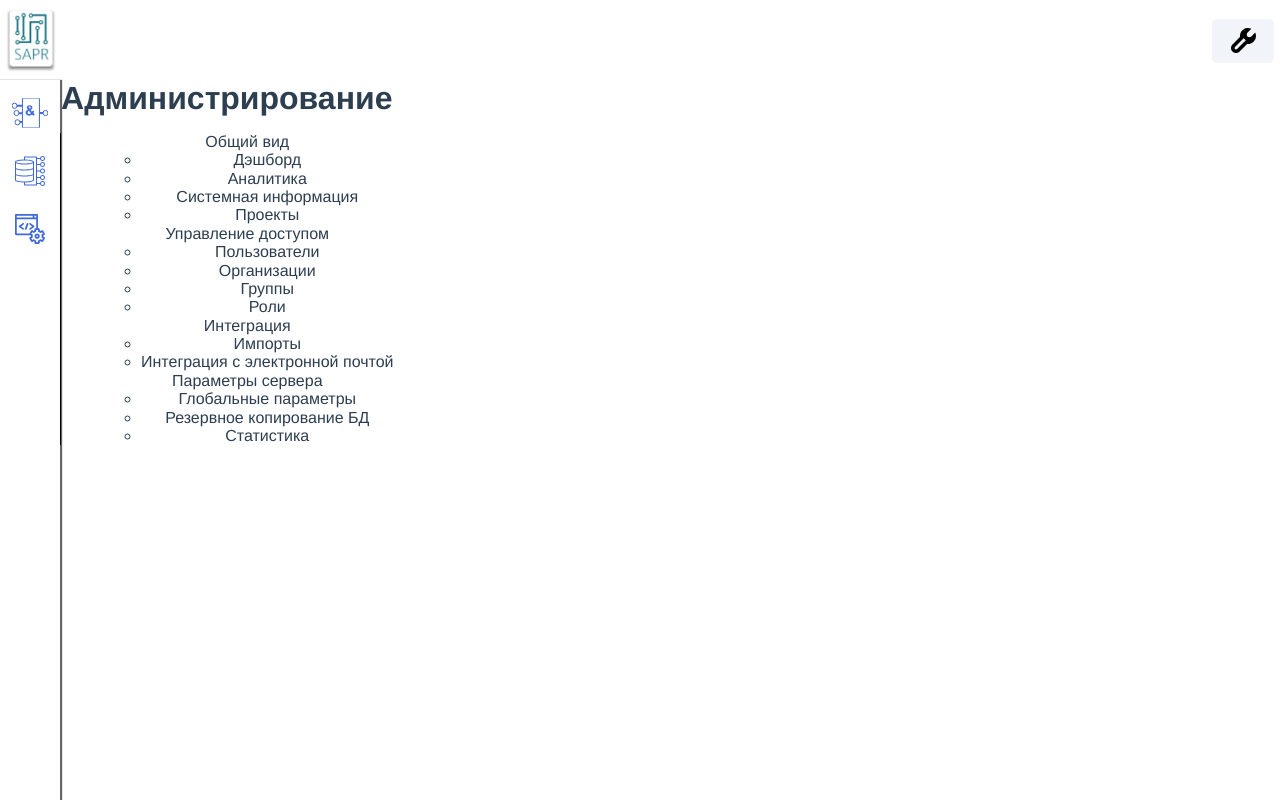
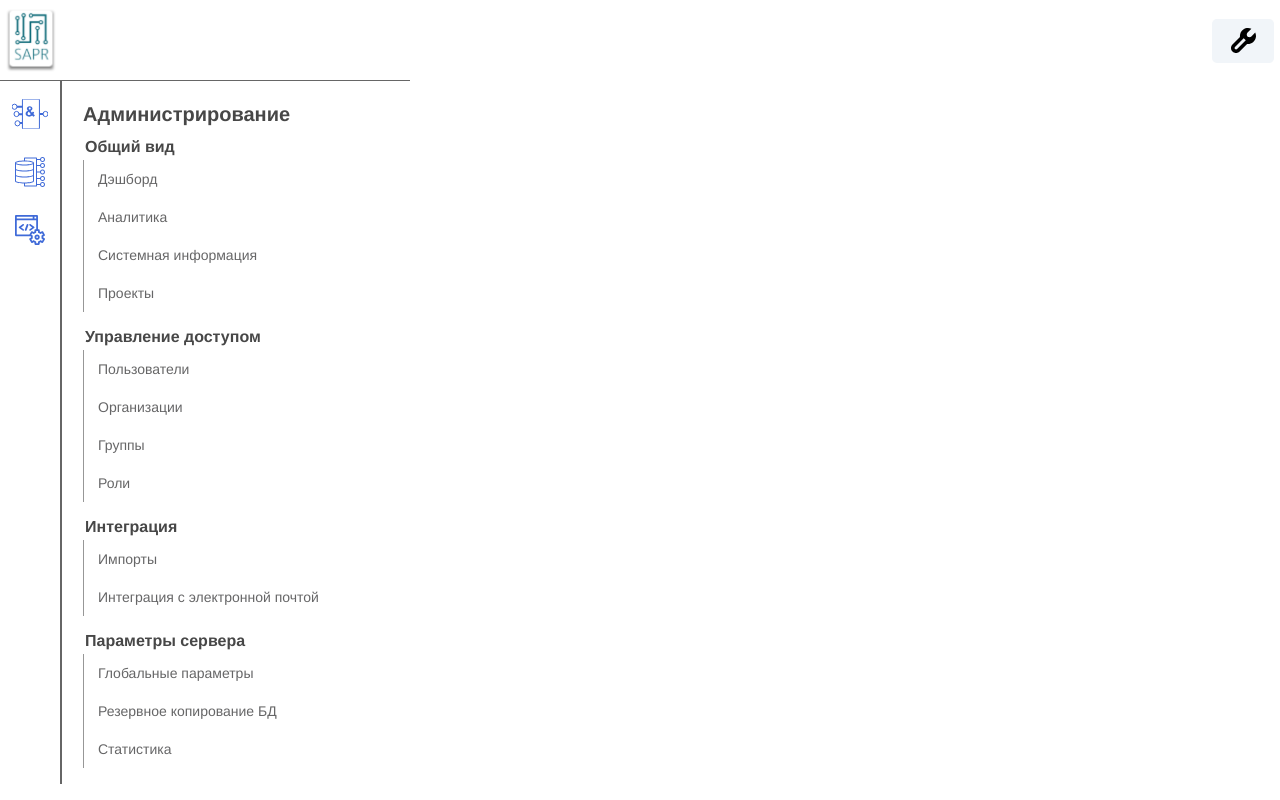
Before and after one commit to NickLobanov/fizpribor, a Vue app: page / in a window 1280 px wide. Built offline with nearby package versions, Linux system fonts and the light colour scheme.

Commit message:
add style navpanel

```diff
--- a/src/components/ModulePanel.vue
+++ b/src/components/ModulePanel.vue
@@ -15,11 +15,11 @@
 <style scoped>
     .module-panel {
         width: 60px;
-        height: calc(100vh - 80px);
         display: flex;
         flex-direction: column;
         align-items: center;
-        box-shadow: 1px 1px 1px 1px #666666;
+        border-top: 1px solid #666666;
+        border-right: 2px solid #666666;
     }
 
     .module-panel__button {
--- a/src/components/NavList.vue
+++ b/src/components/NavList.vue
@@ -1,29 +1,29 @@
 <template>
-    <ul class="navbar__list">
-            <li>Общий вид</li>
+    <ul class="navbar-list">
+        <li class="navbar-list__item navbar-list__item_title"><h2 class="navbar-list__title">Общий вид</h2></li>
         <NavSublist>
-                <li>Дэшборд</li>
-                <li>Аналитика</li>
-                <li>Системная информация</li>
-                <li>Проекты</li>
+            <li class="navbar-list__item">Дэшборд</li>
+            <li class="navbar-list__item">Аналитика</li>
+            <li class="navbar-list__item">Системная информация</li>
+            <li class="navbar-list__item">Проекты</li>
         </NavSublist>
-            <li>Управление доступом</li>
+        <li class="navbar-list__item navbar-list__item_title"><h2 class="navbar-list__title">Управление доступом</h2></li>
         <NavSublist>
-                <li>Пользователи</li>
-                <li>Организации</li>
-                <li>Группы</li>
-                <li>Роли</li>
+            <li class="navbar-list__item">Пользователи</li>
+            <li class="navbar-list__item">Организации</li>
+            <li class="navbar-list__item">Группы</li>
+            <li class="navbar-list__item">Роли</li>
         </NavSublist>
-            <li>Интеграция</li>
+        <li class="navbar-list__item navbar-list__item_title"><h2 class="navbar-list__title">Интеграция</h2></li>
         <NavSublist>
-                <li>Импорты</li>
-                <li>Интеграция с электронной почтой</li>
+            <li class="navbar-list__item">Импорты</li>
+            <li class="navbar-list__item">Интеграция с электронной почтой</li>
         </NavSublist>
-            <li>Параметры сервера</li>
+        <li class="navbar-list__item navbar-list__item_title"><h2 class="navbar-list__title">Параметры сервера</h2></li>
         <NavSublist>
-                <li>Глобальные параметры</li>
-                <li>Резервное копирование БД</li>
-                <li>Статистика</li>
+            <li class="navbar-list__item">Глобальные параметры</li>
+            <li class="navbar-list__item">Резервное копирование БД</li>
+            <li class="navbar-list__item">Статистика</li>
         </NavSublist>
     </ul>
 </template>
@@ -38,5 +38,35 @@
 </script>
 
 <style scoped>
+    .navbar-list {
+        list-style: none;
+        margin: 0;
+        padding: 0;
+        padding-left: 21px;
+    }
 
+    .navbar-list__title {
+        text-align: left;
+        font-size: 16px;
+        line-height: 18px;
+        color: #474747;
+    }
+
+    .navbar-list__item {
+        text-align: left;
+        font-size: 14px;
+        line-height: 22px;
+        color: #666667;
+        margin-left: 2px;
+        padding-top: 8px;
+        padding-bottom: 8px;
+        padding-left: 12px;
+        border-radius: 3px;
+    }
+
+    .navbar-list__item_title {
+        background-color: transparent;
+        padding: 0;
+        margin-bottom: 4px;
+    }
 </style>
--- a/src/components/NavPanel.vue
+++ b/src/components/NavPanel.vue
@@ -15,9 +15,20 @@
 </script>
 
 <style scoped>
-    .navbar__list {
-        list-style: none;
-        border-left: 1px solid black;
+    .navbar {
+        width: 348px;
+        max-height: 999px;
+        border-top: 1px solid #666666;
+    }
+
+    .navbar__title {
+        text-align: left;
+        font-size: 20px;
+        line-height: 22px;
+        color: #474747;
+        margin-bottom: 13px;
+        padding-left: 21px;
+        padding-top: 22px
     }
 
 </style>
--- a/src/components/NavSublist.vue
+++ b/src/components/NavSublist.vue
@@ -1,5 +1,5 @@
 <template>
-    <ul>
+    <ul class="navbar-sublist">
         <slot></slot>
     </ul>
 </template>
@@ -11,5 +11,11 @@
 </script>
 
 <style scoped>
-
+    .navbar-sublist {
+        list-style: none;
+        padding: 0;
+        margin: 0;
+        margin-bottom: 16px;
+        border-left: 1px solid #979797;
+    }
 </style>
```
Also changed, not shown: src/assets/arrow.svg (added). Lines whose indentation alone changed are shown as unchanged.
